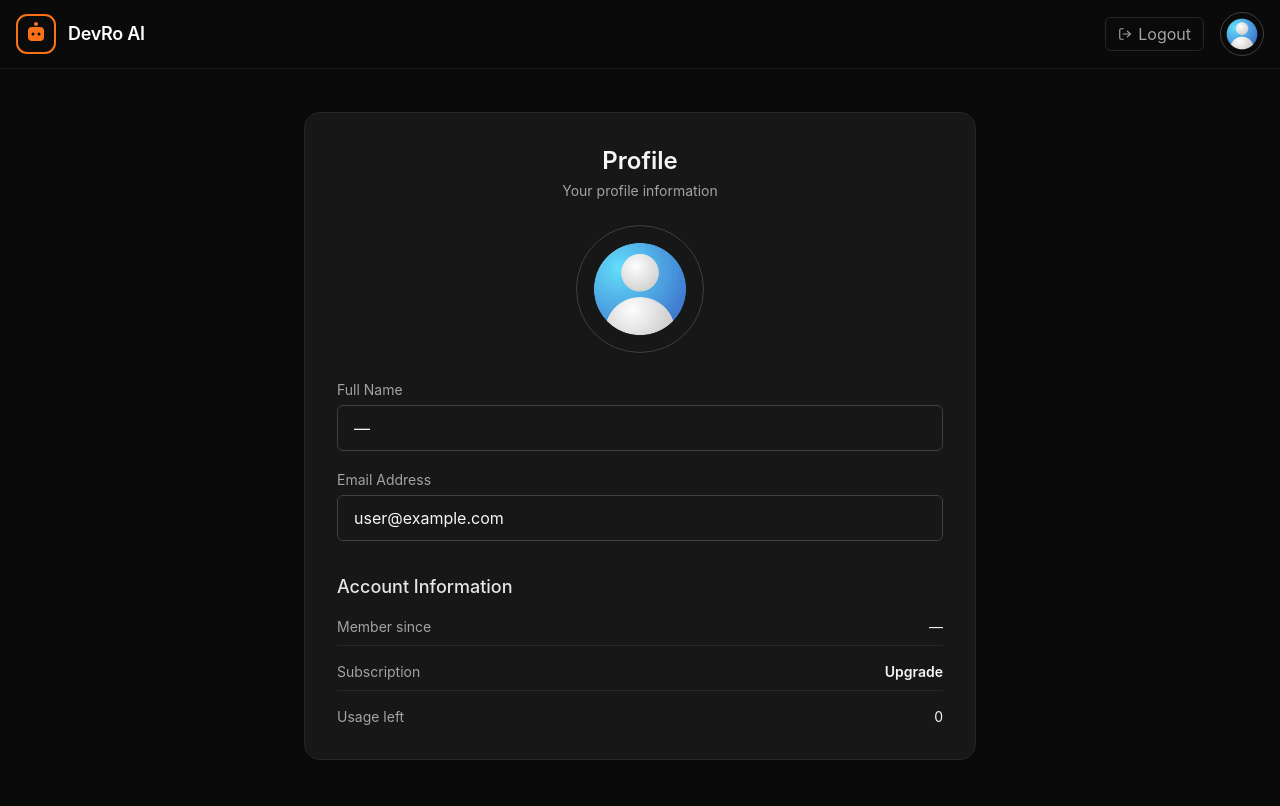
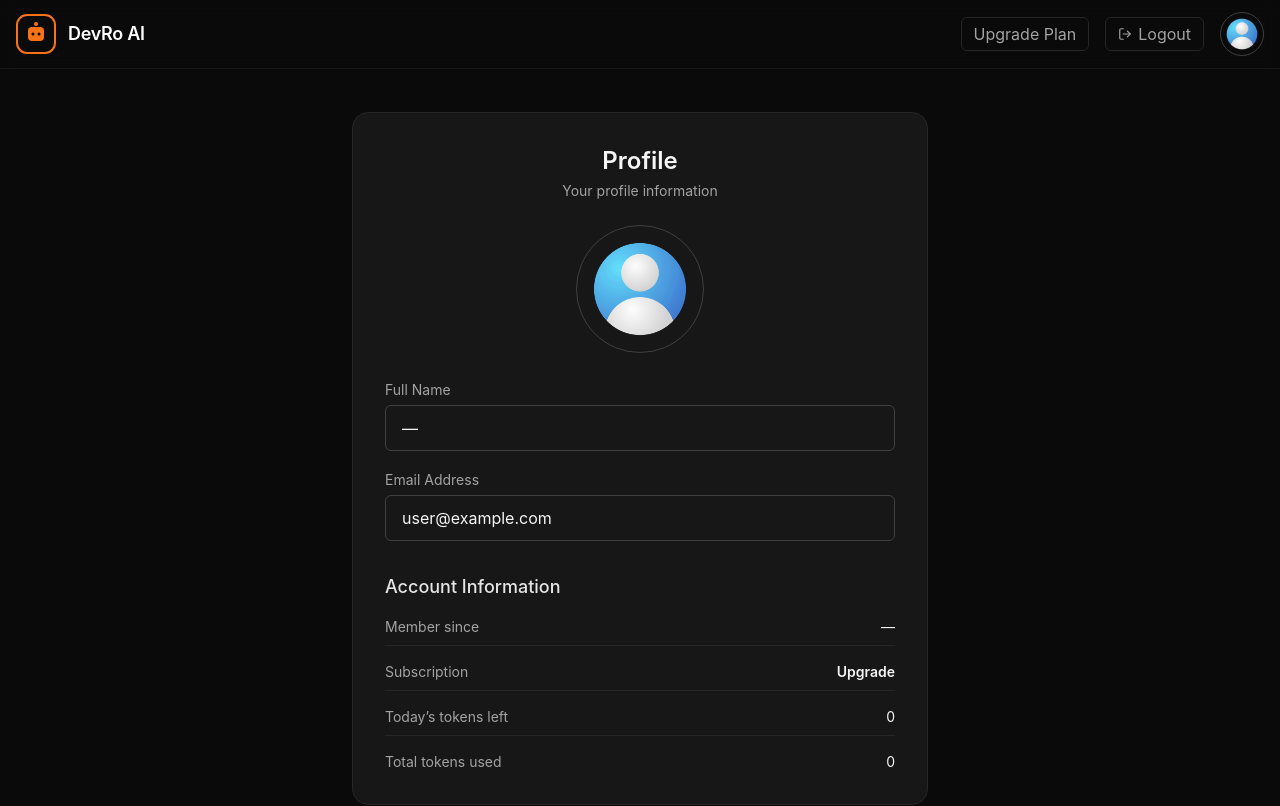
Before and after one commit to Rohitsaw6207/DevRo-AI, a React (Vite) app: page /profile in a window 1280 px wide. Shown: the top 806 px of the page. Built offline with nearby package versions, Linux system fonts and the light colour scheme; no server answers; the database is empty; sample sign-in values are in the browser's storage.

Commit message:
fixed problem

```diff
--- a/src/components/layout/Navbar.jsx
+++ b/src/components/layout/Navbar.jsx
@@ -108,6 +108,23 @@ const Navbar = () => {
             </div>
           ) : (
             <div className="flex items-center gap-4">
+
+              {/* UPGRADE PLAN */}
+              <button
+                onClick={() => navigate('/pricing')}
+                className="
+                  px-3 py-1 rounded-md
+                  border border-neutral-800
+                  text-neutral-400
+                  hover:text-neutral-100
+                  hover:border-neutral-600
+                  hover:bg-neutral-900
+                  transition
+                "
+              >
+                Upgrade Plan
+              </button>
+
               {/* Logout */}
               <button
                 onClick={handleLogout}
--- a/src/pages/Pricing.jsx
+++ b/src/pages/Pricing.jsx
@@ -3,8 +3,11 @@ import { FiCheck } from 'react-icons/fi'
 
 import Navbar from '../components/layout/Navbar'
 import Footer from '../components/layout/Footer'
+import { useAuth } from '../context/AuthContext'
 
 const Pricing = () => {
+  const { profile } = useAuth()
+
   const plans = [
     {
       name: 'Free',
@@ -12,13 +15,15 @@ const Pricing = () => {
       period: 'forever',
       description: 'For exploring DevRo AI',
       features: [
-        '5 projects per month',
+        '15 tokens per month',
+        '3 tokens per day',
+        'HTML projects only',
         'Basic code generation',
-        'Standard preview',
         'ZIP downloads',
         'Community support'
       ],
-      cta: 'Start Free'
+      cta: 'Start Free',
+      isProPlan: false
     },
     {
       name: 'Pro',
@@ -26,13 +31,15 @@ const Pricing = () => {
       period: 'per month',
       description: 'For serious builders',
       features: [
-        'Unlimited projects',
+        'Unlimited tokens',
+        'HTML + React projects',
         'Advanced code generation',
         'Full file structure',
         'Priority support',
         'Future feature access'
       ],
-      cta: 'Upgrade to Pro'
+      cta: profile?.isPro ? 'Start using' : 'Upgrade to Pro',
+      isProPlan: true
     }
   ]
 
@@ -98,7 +105,16 @@ const Pricing = () => {
               </ul>
 
               <button
-                className="w-full py-2.5 rounded-md bg-neutral-100 text-neutral-900 font-medium hover:bg-white transition"
+                className="
+                  w-full
+                  py-2.5
+                  rounded-md
+                  bg-neutral-100
+                  text-neutral-900
+                  font-medium
+                  hover:bg-white
+                  transition
+                "
               >
                 {plan.cta}
               </button>
@@ -110,7 +126,7 @@ const Pricing = () => {
       {/* FAQ */}
       <section className="px-6 pb-12 border-t border-neutral-900">
         <div className="max-w-3xl mx-auto pt-12">
-          <h2 className="text-2xl font-semibold text-centernter mb-8 text-center">
+          <h2 className="text-2xl font-semibold mb-8 text-center">
             Frequently asked questions
           </h2>
 
--- a/src/pages/Profile.jsx
+++ b/src/pages/Profile.jsx
@@ -39,8 +39,8 @@ export default function Profile() {
             mx-auto
             w-full
             max-w-sm
-            md:max-w-xl
-            lg:max-w-2xl
+            md:max-w-lg
+            lg:max-w-xl
             bg-neutral-900
             border border-neutral-800
             rounded-2xl
@@ -114,9 +114,14 @@ export default function Profile() {
                 )}
               </div>
 
+              <div className="flex justify-between border-b border-neutral-800 pb-2">
+                <span className="text-neutral-400">Today’s tokens left</span>
+                <span>{profile?.usage?.dailyRemaining ?? 0}</span>
+              </div>
+
               <div className="flex justify-between">
-                <span className="text-neutral-400">Usage left</span>
-                <span>{profile?.usageLimit ?? 0}</span>
+                <span className="text-neutral-400">Total tokens used</span>
+                <span>{profile?.usage?.lifetimeTotal ?? 0}</span>
               </div>
             </div>
           </div>
```
